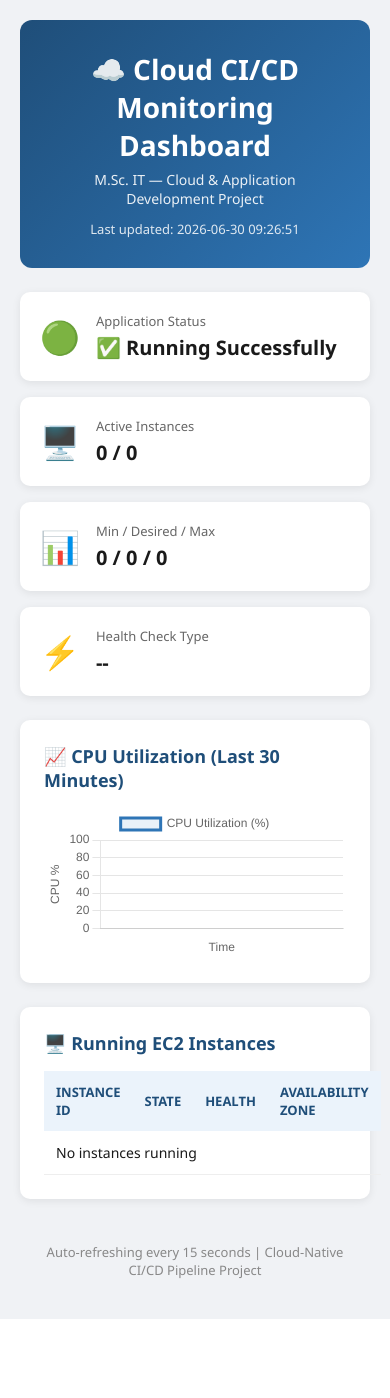
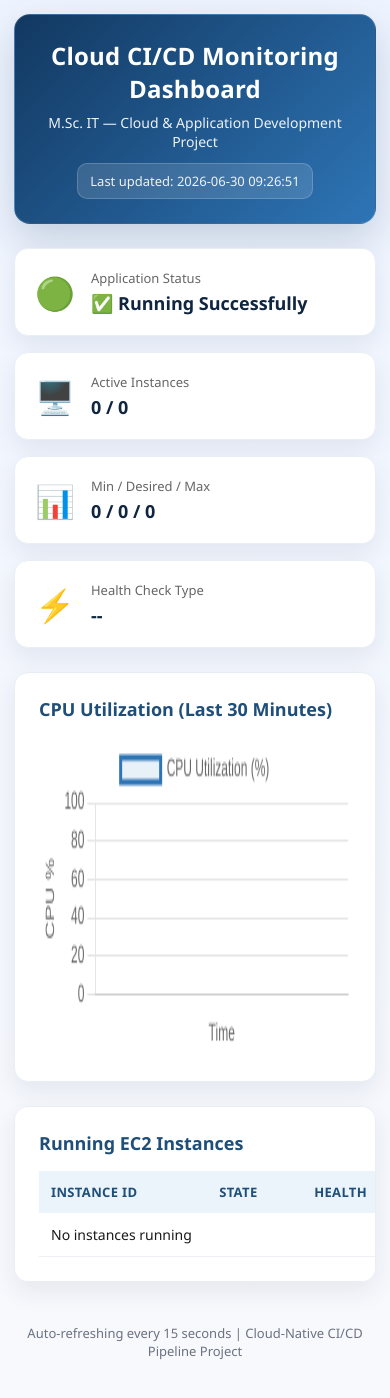
Before and after one commit to Bhavyshah23/cicd-pipeline-project-sem-9, a Flask app: page / in a window 390 px wide. Before the commit the page ends 1319 px from the top, so only its background shows below. Run offline with Flask 3, Linux system fonts and the light colour scheme; data that the repository does not hold is empty.

Commit message:
Improve dashboard design and accessibility
Enhanced dashboard UI with improved visual styling including gradients, shadows, and better color hierarchy. Converted divs to semantic HTML sections and added accessibility features (aria-label, meta description). Removed decorative emojis for cleaner design and improved responsive layout with better spacing and typography.

```diff
--- a/dashboard/static/style.css
+++ b/dashboard/static/style.css
@@ -4,44 +4,61 @@
     box-sizing: border-box;
 }
 
+html,
+body {
+    width: 100%;
+    min-height: 100%;
+}
+
 body {
     font-family: 'Segoe UI', Arial, sans-serif;
-    background: #f0f2f5;
+    background: linear-gradient(180deg, #eef4ff 0%, #f8f9fc 100%);
     color: #1a1a1a;
+    min-height: 100vh;
+    overflow-y: auto;
+    overflow-x: hidden;
 }
 
 .dashboard-container {
-    max-width: 1200px;
-    margin: 0 auto;
-    padding: 20px;
+    width: 100%;
+    max-width: none;
+    margin: 0;
+    padding: 24px 28px;
 }
 
 /* Header */
 .header {
-    background: linear-gradient(135deg, #1F4E79, #2E75B6);
+    background: linear-gradient(135deg, #123861, #2e75b6);
     color: white;
-    padding: 30px;
-    border-radius: 12px;
+    padding: 28px 30px;
+    border-radius: 16px;
     margin-bottom: 24px;
     display: flex;
     justify-content: space-between;
     align-items: center;
     flex-wrap: wrap;
+    box-shadow: 0 16px 40px rgba(18, 56, 97, 0.2);
+    border: 1px solid rgba(255, 255, 255, 0.15);
 }
 
 .header h1 {
-    font-size: 28px;
-    margin-bottom: 6px;
+    font-size: 30px;
+    margin-bottom: 8px;
+    letter-spacing: 0.2px;
 }
 
 .subtitle {
     font-size: 14px;
-    opacity: 0.9;
+    opacity: 0.92;
 }
 
 .last-updated {
     font-size: 13px;
-    opacity: 0.85;
+    opacity: 0.92;
+    background: rgba(255, 255, 255, 0.14);
+    border: 1px solid rgba(255, 255, 255, 0.2);
+    padding: 8px 12px;
+    border-radius: 10px;
 }
 
 /* Status Cards */
@@ -54,12 +71,19 @@ body {
 
 .card {
     background: white;
-    border-radius: 10px;
+    border-radius: 14px;
     padding: 20px;
     display: flex;
     align-items: center;
     gap: 16px;
-    box-shadow: 0 2px 8px rgba(0,0,0,0.08);
+    box-shadow: 0 10px 24px rgba(24, 39, 75, 0.08);
+    border: 1px solid #e9eef6;
+    transition: transform 0.2s ease, box-shadow 0.2s ease;
+}
+
+.card:hover {
+    transform: translateY(-2px);
+    box-shadow: 0 14px 28px rgba(24, 39, 75, 0.12);
 }
 
 .card-icon {
@@ -76,57 +100,70 @@ body {
 .card-content p {
     font-size: 20px;
     font-weight: 600;
-    color: #1a1a1a;
+    color: #0f2540;
 }
 
 /* Chart Section */
 .chart-section {
     background: white;
-    border-radius: 10px;
+    border-radius: 14px;
     padding: 24px;
     margin-bottom: 24px;
-    box-shadow: 0 2px 8px rgba(0,0,0,0.08);
+    box-shadow: 0 10px 24px rgba(24, 39, 75, 0.08);
+    border: 1px solid #e9eef6;
 }
 
 .chart-section h2 {
     font-size: 18px;
     margin-bottom: 16px;
-    color: #1F4E79;
+    color: #1f4e79;
+}
+
+#cpuChart {
+    min-height: 320px;
 }
 
 /* Table Section */
 .table-section {
     background: white;
-    border-radius: 10px;
+    border-radius: 14px;
     padding: 24px;
     margin-bottom: 24px;
-    box-shadow: 0 2px 8px rgba(0,0,0,0.08);
+    box-shadow: 0 10px 24px rgba(24, 39, 75, 0.08);
+    border: 1px solid #e9eef6;
+    overflow-x: auto;
 }
 
 .table-section h2 {
     font-size: 18px;
     margin-bottom: 16px;
-    color: #1F4E79;
+    color: #1f4e79;
 }
 
 table {
     width: 100%;
     border-collapse: collapse;
+    min-width: 620px;
 }
 
 th {
     text-align: left;
     padding: 12px;
-    background: #EBF3FB;
-    color: #1F4E79;
+    background: #ebf3fb;
+    color: #1f4e79;
     font-size: 13px;
     text-transform: uppercase;
+    letter-spacing: 0.35px;
 }
 
 td {
     padding: 12px;
-    border-bottom: 1px solid #eee;
+    border-bottom: 1px solid #edf1f6;
     font-size: 14px;
+}
+
+tbody tr:hover {
+    background: #f8fbff;
 }
 
 .badge {
@@ -144,16 +181,29 @@ td {
 /* Footer */
 .footer {
     text-align: center;
-    padding: 20px;
-    color: #888;
+    padding: 18px 12px 24px;
+    color: #6b7280;
     font-size: 13px;
 }
 
 /* Responsive */
 @media (max-width: 768px) {
+    .dashboard-container {
+        padding: 14px;
+    }
+
     .header {
         flex-direction: column;
         text-align: center;
         gap: 12px;
+        padding: 24px 20px;
+    }
+
+    .header h1 {
+        font-size: 24px;
+    }
+
+    .card-content p {
+        font-size: 18px;
     }
 }
--- a/dashboard/templates/index.html
+++ b/dashboard/templates/index.html
@@ -3,6 +3,7 @@
     <head>
         <meta charset="UTF-8">
         <meta name="viewport" content="width=device-width, initial-scale=1.0">
+        <meta name="description" content="Real-time CI/CD monitoring dashboard for cloud infrastructure health, capacity, and performance insights.">
         <title>CI/CD Pipeline Monitoring Dashboard</title>
         <link rel="stylesheet" href="{{ url_for('static', filename='style.css') }}">
         <script src="https://cdn.jsdelivr.net/npm/chart.js@4.4.0/dist/chart.umd.min.js"></script>
@@ -13,7 +14,7 @@
             <!-- Header -->
             <header class="header">
                 <div class="header-content">
-                    <h1>☁️ Cloud CI/CD Monitoring Dashboard</h1>
+                    <h1>Cloud CI/CD Monitoring Dashboard</h1>
                     <p class="subtitle">M.Sc. IT — Cloud & Application Development Project</p>
                 </div>
                 <div class="last-updated">
@@ -22,7 +23,7 @@
             </header>
 
             <!-- Status Cards -->
-            <div class="status-cards">
+            <section class="status-cards" aria-label="Infrastructure status summary">
                 <div class="card" id="app-status-card">
                     <div class="card-icon">🟢</div>
                     <div class="card-content">
@@ -54,17 +55,17 @@
                         <p id="health-check-type">--</p>
                     </div>
                 </div>
-            </div>
+            </section>
 
             <!-- CPU Chart -->
-            <div class="chart-section">
-                <h2>📈 CPU Utilization (Last 30 Minutes)</h2>
+            <section class="chart-section">
+                <h2>CPU Utilization (Last 30 Minutes)</h2>
                 <canvas id="cpuChart"></canvas>
-            </div>
+            </section>
 
             <!-- Instances Table -->
-            <div class="table-section">
-                <h2>🖥️ Running EC2 Instances</h2>
+            <section class="table-section">
+                <h2>Running EC2 Instances</h2>
                 <table id="instances-table">
                     <thead>
                         <tr>
@@ -78,7 +79,7 @@
                         <tr><td colspan="4">Loading instances...</td></tr>
                     </tbody>
                 </table>
-            </div>
+            </section>
 
             <footer class="footer">
                 <p>Auto-refreshing every 15 seconds | Cloud-Native CI/CD Pipeline Project</p>
```
